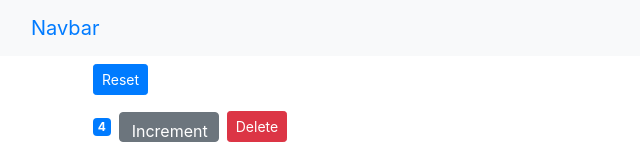
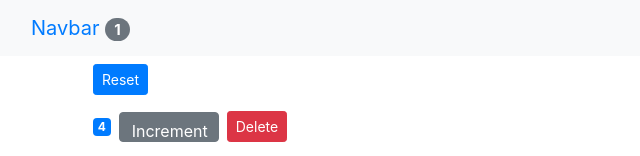
Before and after one commit to JessDworcan/Basic-Shopping-Cart-ReactApp, a React (Create React App) app: page / in a window 1280 px wide. Shown: the top 156 px of the page, without its empty margins (0-640 px from the left). Built offline with nearby package versions, Linux system fonts and the light colour scheme.

Commit message:
Adding number of nonzero items into navbar

```diff
--- a/src/App.js
+++ b/src/App.js
@@ -43,7 +43,7 @@
   render() {
     return (
       <React.Fragment>
-            <Navbar />
+            <Navbar totalCounters={this.state.counters.filter(c=> c.value>0).length}/>
       <main className='container'>
         <Counters
           counters={this.state.counters}
--- a/src/components/navbar.jsx
+++ b/src/components/navbar.jsx
@@ -5,8 +5,11 @@
     return (
       <nav class="navbar bg-light">
         <div class="container-fluid">
-          <a class="navbar-brand" href="#">
-            Navbar
+          <a className="navbar-brand" href="http://localhost:3000/">
+            Navbar{" "}
+            <span className="badge badge-pill badge-secondary">
+              {this.props.totalCounters}
+            </span>
           </a>
         </div>
       </nav>
```
